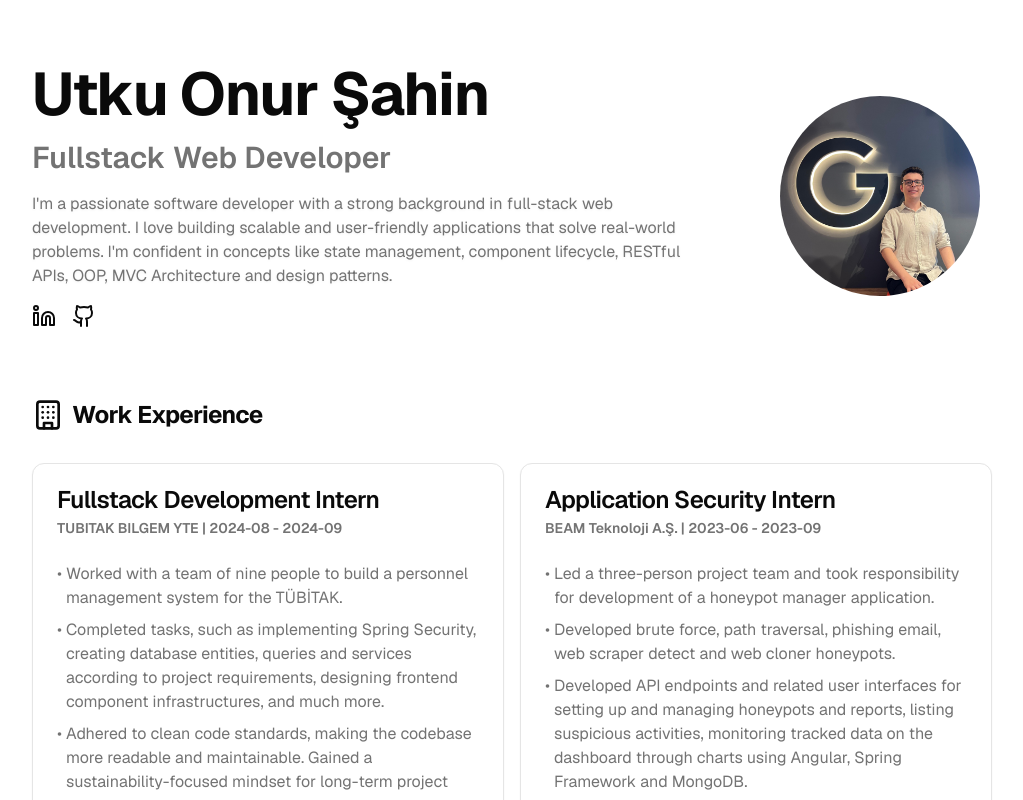
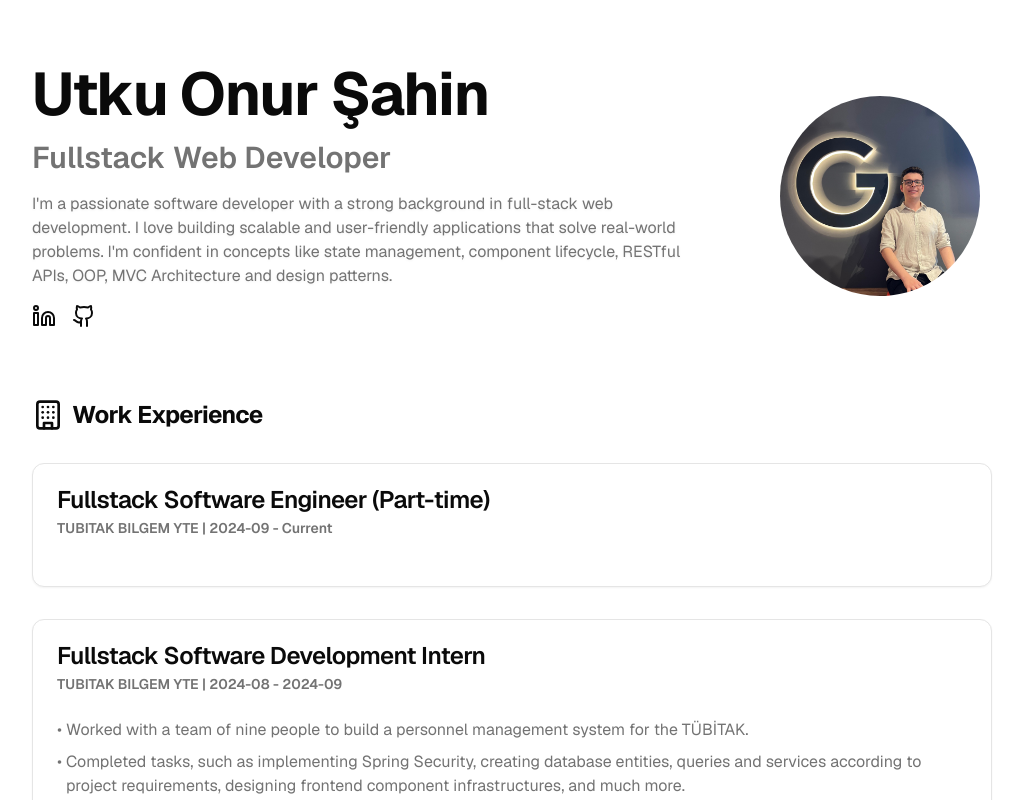
Before and after one commit to utkuonursahin/personal-website, a Next.js app: page / in a window 1280 px wide. Shown: the top 800 px of the page, without its empty margins (128-1151 px from the left). Built offline with nearby package versions, Linux system fonts and the light colour scheme.

Commit message:
feat: add new work experience

```diff
--- a/src/components/WorkExperience/WorkExperience.tsx
+++ b/src/components/WorkExperience/WorkExperience.tsx
@@ -7,7 +7,7 @@ import SectionHeading from '@/components/SectionHeading/SectionHeading';
 
 const WorkExperience = () => {
     return (
-        <section className="grid grid-cols-1 lg:grid-cols-2 grid-rows-[min-content,1fr] gap-y-8 gap-x-4">
+        <section className="grid grid-cols-1 grid-rows-[min-content,repeat(3,min-content)] gap-y-8 gap-x-4">
             <SectionHeading
                 heading={'Work Experience'}
                 icon={Building}
--- a/src/data/projects.json
+++ b/src/data/projects.json
@@ -5,13 +5,13 @@
     "githubUrl": ""
   },
   {
+    "title": "EasyChat",
+    "description": "A realtime chat application that allows users to create and join chat rooms and chat with other users in real-time.",
+    "githubUrl": "https://github.com/utkuonursahin/easy-chat-BE"
+  },
+  {
     "title": "Honeynet",
     "description": "Honeypot management system that allows users to deploy and manage honeypots on their network and monitor the tracked data on the main app.",
     "githubUrl": "https://github.com/utkuonursahin/honeynet-ALL-BE"
-  },
-  {
-    "title": "EasyChat",
-    "description": "A realtime chat application that allows users to create and join chat rooms and chat with other users in real-time.",
-    "githubUrl": "https://github.com/utkuonursahin/easy-chat-BE"
   }
 ]
--- a/src/data/work-experience.json
+++ b/src/data/work-experience.json
@@ -1,6 +1,13 @@
 [
   {
-    "title": "Fullstack Development Intern",
+    "title": "Fullstack Software Engineer (Part-time)",
+    "company": "TUBITAK BILGEM YTE",
+    "startDate": "2024-09",
+    "endDate": "Current",
+    "points": []
+  },
+  {
+    "title": "Fullstack Software Development Intern",
     "company": "TUBITAK BILGEM YTE",
     "startDate": "2024-08",
     "endDate": "2024-09",
```
